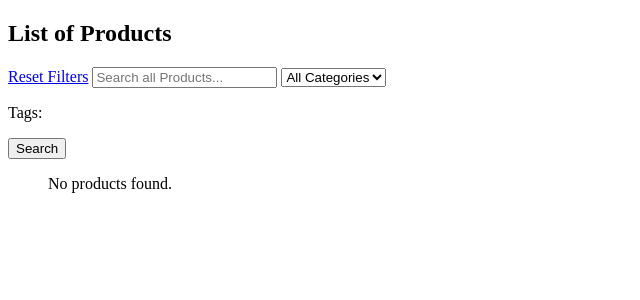
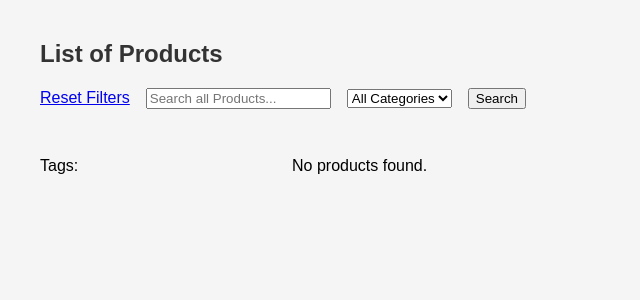
Before and after one commit to BKHowland/django-product-catalogue, a Django app: page /products/ in a window 1280 px wide. Shown: the top 300 px of the page, without its empty margins (0-640 px from the left). Run offline with Django 5.2, Linux system fonts and the light colour scheme; data that the repository does not hold is empty.

Commit message:
added styles to the site
makes the layout more bearable, with scrollable products list

```diff
--- /dev/null
+++ b/products/static/products/style.css
@@ -0,0 +1,54 @@
+body {
+    font-family: Arial, sans-serif;
+    margin: 40px;
+    background-color: #f5f5f5;
+}
+
+h1 {
+    color: #333;
+}
+
+form {
+    margin-bottom: 20px;
+}
+
+ul {
+    list-style: none;
+    padding: 0;
+}
+
+li {
+    background: white;
+    padding: 10px;
+    margin-bottom: 8px;
+    border-radius: 6px;
+}
+
+.top-filters {
+    display: flex;
+    align-items: center;
+    gap: 1rem;
+    margin-bottom: 2rem;
+}
+
+.page-content {
+    display: flex;
+    gap: 2rem;
+    align-items: flex-start;
+}
+
+.sidebar {
+    width: 220px;
+}
+
+.products {
+    flex: 1;
+    max-height: 80vh;
+    overflow-y: auto;
+}
+
+.products_list {
+    list-style: none;
+    padding: 0;
+    margin: 0;
+}
--- a/products/templates/products/product_list.html
+++ b/products/templates/products/product_list.html
@@ -1,8 +1,10 @@
 <!DOCTYPE html>
+{% load static %}
 <html lang="en">
 <head>
     <meta charset="UTF-8">
     <meta name="viewport" content="width=device-width, initial-scale=1.0">
+    <link rel="stylesheet" href="{% static 'products/style.css' %}">
     <title>Products List</title>
 </head>
 <body>
@@ -11,6 +13,7 @@
 
 
         <form action="" method="get">
+            <div class="top-filters">
                 <a href="{% url 'products:product_list' %}" class="btn btn-secondary">Reset Filters</a>
 
                 <input type="text" name="search" placeholder="Search all Products..." value="{{ search_query }}">
@@ -26,7 +29,13 @@
                     {% endfor %}
                 </select>
 
-            <div>
+                <button type="submit">Search</button>
+
+            </div>
+
+            <div class="page-content">
+
+                <div class="sidebar">
                     <p>Tags:</p>
 
                     {% for tag in tags %}
@@ -45,11 +54,12 @@
                     {% endfor %}
                 </div>
 
-            <button type="submit">Search</button>
+
             </form>
 
             {% comment %} use data from view to populate page {% endcomment %}
-        <ul>
+            <main class="products">
+                <ul class="products_list">
                     {% if products %}
                         {% for product in products %}
                             <li>{{ product.name }}</li>
@@ -59,6 +69,8 @@
                     {% endif %}
 
                 </ul>
+            </main>
+        </div>
     </section>
 </body>
 </html>
```
Lines whose indentation alone changed are shown as unchanged.
